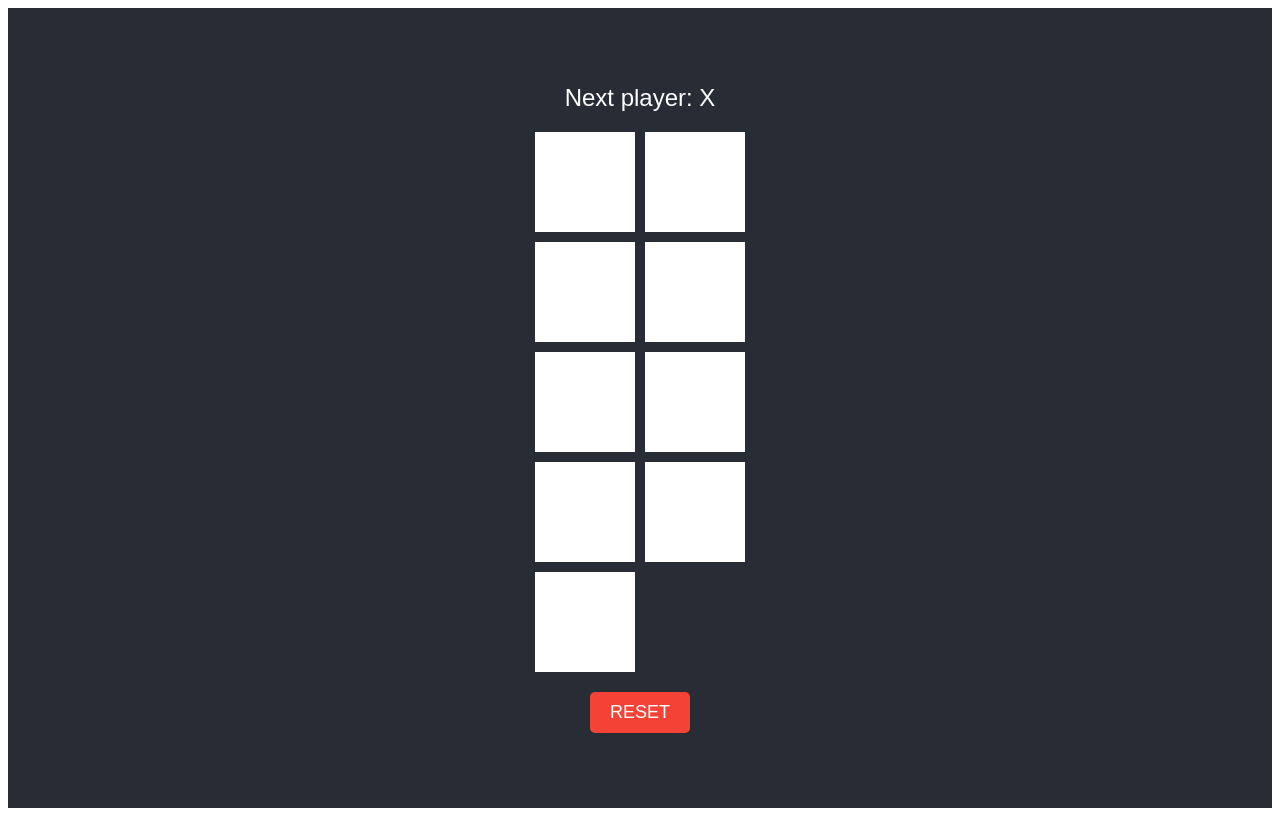
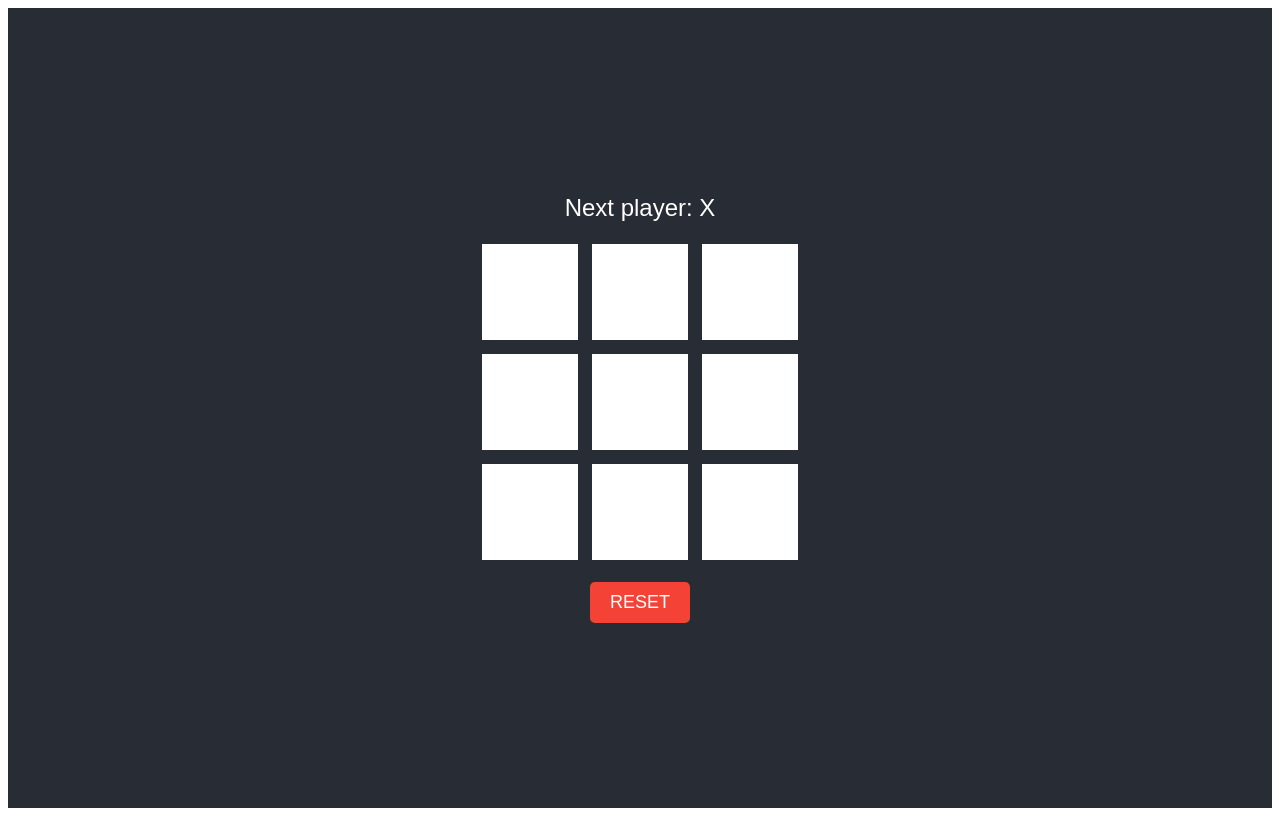
Before and after one commit to lucky0612/factwise, a React (Create React App) app: page / in a window 1280 px wide. Built offline with nearby package versions, Linux system fonts and the light colour scheme.

Commit message:
Update app.css

```diff
--- a/src/app.css
+++ b/src/app.css
@@ -7,7 +7,6 @@
     font-family: Arial, sans-serif;
     background-color: #282c34;
     color: white;
-
 }
 
 .status {
@@ -17,9 +16,8 @@
 
 .board {
     display: grid;
-    grid-template-columns: repeat(2, 100px);
+    grid-template-columns: repeat(3, 100px);
     grid-gap: 10px;
-
 }
 
 .square {
@@ -31,9 +29,8 @@
     justify-content: center;
     background-color: white;
     color: black;
-    border: 2px;
+    border: 2px solid #282c34;
     cursor: pointer;
-
 }
 
 .reset {
@@ -45,10 +42,8 @@
     border: none;
     cursor: pointer;
     border-radius: 5px;
-
 }
 
 .reset:hover {
     background-color: #d32f2f;
-
 }
```
